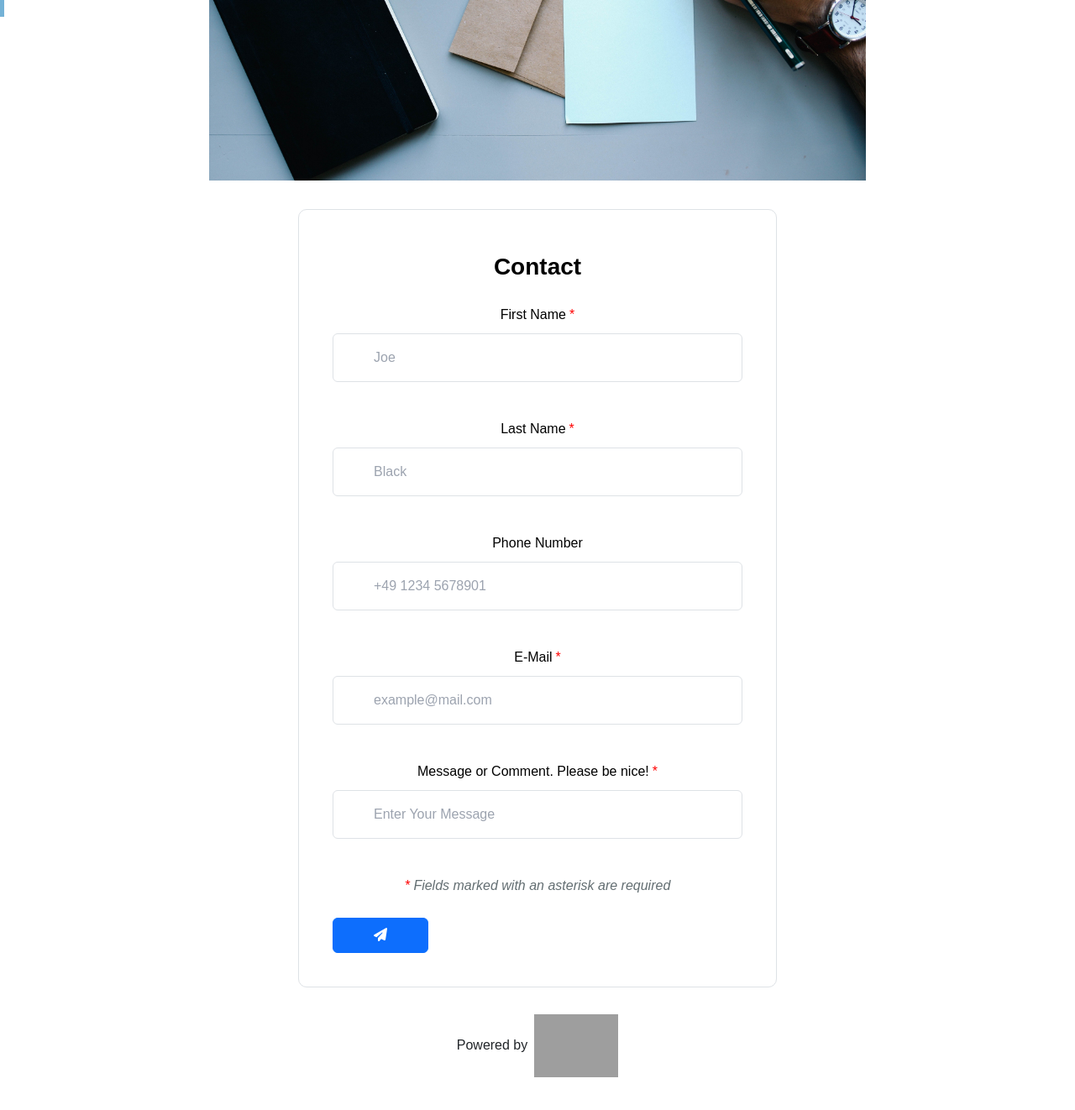
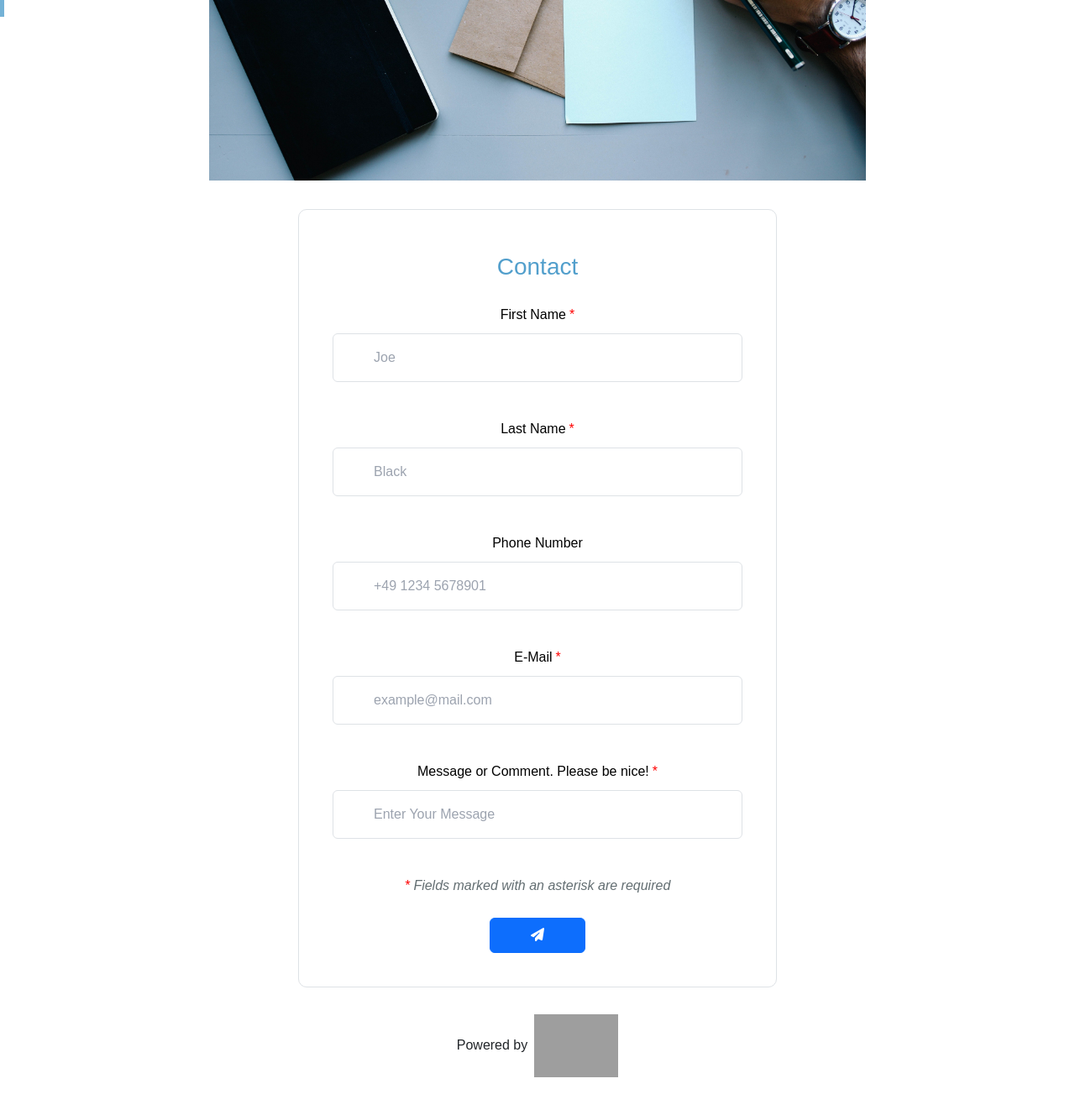
Before and after one commit to yevheniiairapetian/portfolio, a React (Create React App) app in the folder portfolio/: page /contact in a window 1280 px wide. Shown: the part 628-1950 px from the top of the page at 84% size. Built offline with nearby package versions, Linux system fonts and the light colour scheme; grey boxes are pictures that could not be loaded.

Commit message:
feat: update styling of contact view

```diff
--- a/portfolio/src/components/contact-view/contact-view.jsx
+++ b/portfolio/src/components/contact-view/contact-view.jsx
@@ -49,7 +49,7 @@ export const ContactView = () =>{
             >
               <div className="SortableItem fb-builder-item">
                 <h3
-                  class="static fade-in-up-on-scroll !font-bold text-xl font-semibold leading-tight text-black sm:text-[28px]"
+                  className="form-heading static fade-in-up-on-scroll text-xl leading-tight sm:text-[28px]"
                 >
                   Contact
                 </h3>
@@ -57,7 +57,7 @@ export const ContactView = () =>{
               <div className="SortableItem fb-builder-item">
                 <div className="mb-4">
                   <label className="fade-in-up-on-scroll mb-2.5 block text-base text-black"
-                    ><span>First Name</span
+                    ><span className="captions">First Name</span
                     ><span className="label-required pl-1 text-red-400">*</span></label
                   ><input
                     type="text"
@@ -72,7 +72,7 @@ export const ContactView = () =>{
               <div className="SortableItem fb-builder-item">
                 <div className="mb-4">
                   <label className="fade-in-up-on-scroll mb-2.5 block text-base text-black"
-                    ><span>Last Name</span
+                    ><span className="captions">Last Name</span
                     ><span className="label-required pl-1 text-red-400">*</span></label
                   ><input
                     type="text"
@@ -86,7 +86,7 @@ export const ContactView = () =>{
               <div className="SortableItem fb-builder-item">
                 <div className="mb-4">
                   <label className="fade-in-up-on-scroll mb-2.5 block text-base text-black"
-                    ><span>Phone Number</span></label
+                    ><span className="captions">Phone Number</span></label
                   ><input
                     type="tel"
                     className="fade-in-up-on-scroll w-full rounded border border-stroke bg-white px-5 py-3 text-base text-black outline-none focus:border-primary"
@@ -98,7 +98,7 @@ export const ContactView = () =>{
               <div className="SortableItem fb-builder-item">
                 <div className="mb-4">
                   <label className="fade-in-up-on-scroll mb-2.5 block text-base text-black"
-                    ><span>E-Mail</span
+                    ><span className="captions">E-Mail</span
                     ><span className="label-required pl-1 text-red-400">*</span></label
                   ><input
                     type="email"
@@ -112,7 +112,7 @@ export const ContactView = () =>{
               <div className="SortableItem fb-builder-item">
                 <div className="mb-4">
                   <label className="fade-in-up-on-scroll mb-2.5 block text-base text-black"
-                    ><span>Message or Comment. Please be nice!</span>
+                    ><span className="captions">Message or Comment. Please be nice!</span>
                     <span className="label-required pl-1 text-red-400">*</span></label
                   ><input
                     type="text"
@@ -129,7 +129,7 @@ export const ContactView = () =>{
                 </p>
               </div>
               <div className="btn-toolbar flex items-center space-x-3">
-                <Button type="submit" className="pe-5 ps-5 fade-in-up-on-scroll send-input inline-flex cursor-pointer items-center justify-center rounded border border-primary bg-primary px-8 py-2 text-base font-medium text-white hover:bg-opacity-90">
+                <Button type="submit" className="m-auto pe-5 ps-5 fade-in-up-on-scroll send-input inline-flex cursor-pointer items-center justify-center rounded border border-primary bg-primary px-8 py-2 text-base font-medium text-white hover:bg-opacity-90">
 
                 <FontAwesomeIcon className="" icon={faPaperPlane} />
 
--- a/portfolio/src/components/contact-view/css/contact.css
+++ b/portfolio/src/components/contact-view/css/contact.css
@@ -4134,10 +4134,10 @@ input[type="checkbox"]:checked ~ span span {
     margin-bottom: 40px;
 }
 
+.form-heading{
+    color: #529fcc;
+}
+
 .form-asterisk{
     color: red;
 }
-
-/* .send-input{
-    background-image: url('../img/paper-plane-regular.svg');
-} */
```
